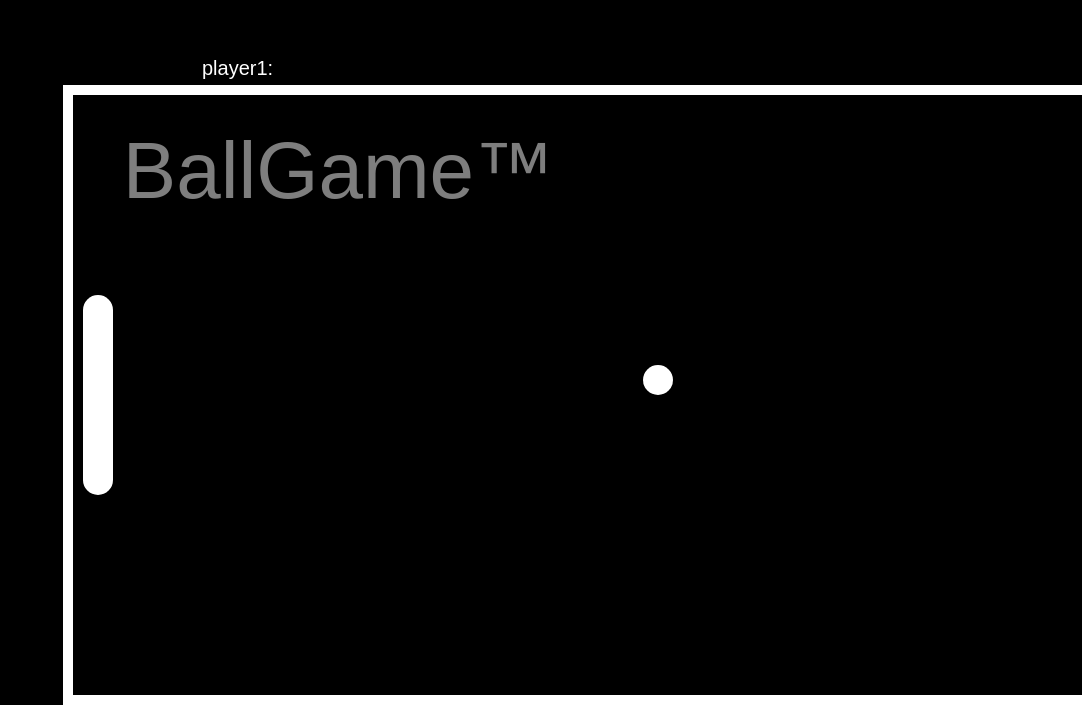
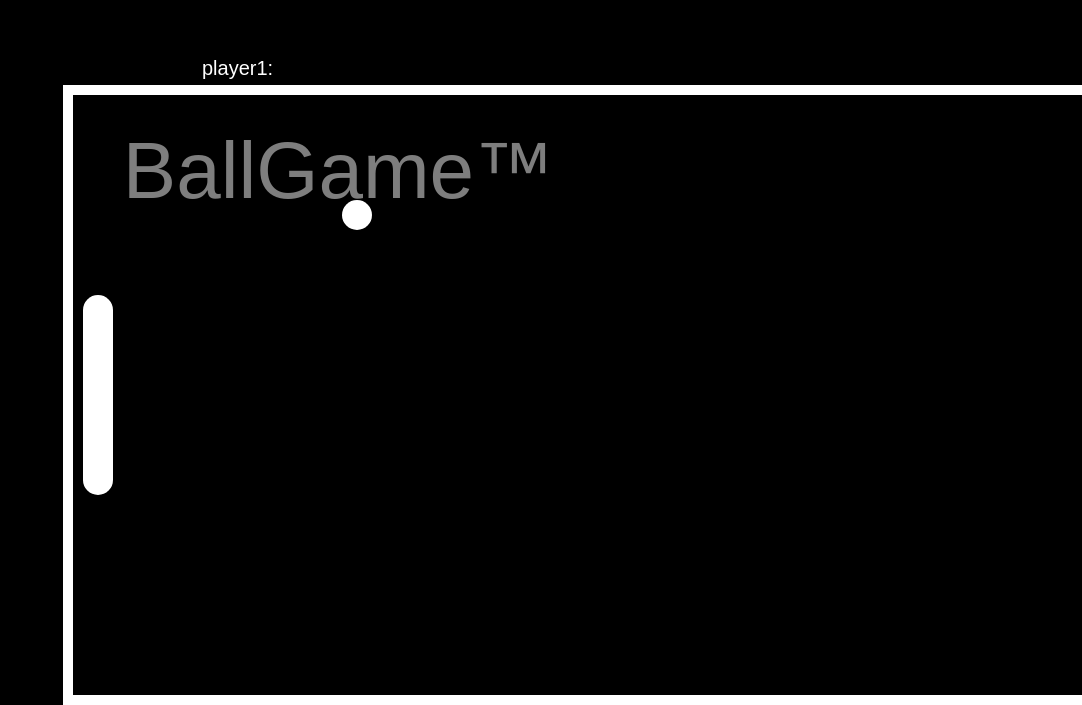
Before and after one commit to HaykTsh/HaykTsh.github.io, a plain HTML site: page projects/Pong/index.html in a window 1280 px wide. Shown: the part 123-828 px from the top of the page, without its empty margins (198-1280 px from the left). Drawn offline with Linux system fonts and the light colour scheme.

Commit message:
pongball

```diff
--- a/projects/Pong/index.html
+++ b/projects/Pong/index.html
@@ -16,8 +16,8 @@
     <div id="score2" class="score">player2:</div>
 
     <div id='board'>
+      <div id='title'>BallGame&trade;</div>
       <div id="ball"></div>
-      <div id='title'>BallGame&trade;</div>
       <div id='paddleL' class="paddle"></div>
       <div id='paddleR' class="paddle"></div>
       <div id='scoreL' class="score"></div>
--- a/projects/Pong/index.js
+++ b/projects/Pong/index.js
@@ -45,12 +45,13 @@ function runProgram(){
   var paddleL = createItem(10, 200, 0, 0, "paddleL");
   var paddleR = createItem(BOARD_WIDTH - $("#paddleR").width - 10, 200, 0, 0, "paddleR");
 
-  var ball = createItem(BOARD_HEIGHT/2, BOARD_HEIGHT/2, 0, 0, "ball");
+  var ball = createItem(BOARD_WIDTH/2, BOARD_HEIGHT/2, 0, 0, "ball");
 
   // one-time setup
   let interval = setInterval(newFrame, FRAMES_PER_SECOND_INTERVAL);   // execute newFrame every 0.0166 seconds (60 Frames per second)
   $(document).on('keydown', hKeyDown);                           // change 'eventType' to the type of event you want to handle
   $(document).on('keyup', hKeyUp);
+  startBall();
 
   ////////////////////////////////////////////////////////////////////////////////
   ///////////////////////// CORE LOGIC ///////////////////////////////////////////
@@ -65,6 +66,9 @@ function runProgram(){
 
     reposPaddle();
     restrictPaddle();
+
+    reposBall();
+    restrictBall();
   }
 
   /*
@@ -157,9 +161,34 @@ function runProgram(){
     }
   }
 
+  function reposBall() {
+
+    ball.x += ball.sX;
+    ball.y += ball.sY;
+
+    $("#" + ball.id).css("top", ball.y);
+    $("#" + ball.id).css("left", ball.x);
+  }
+
+  function restrictBall() {
+
+    if(ball.y + ball.h > BOARD_HEIGHT || ball.y < 1) {
+
+      ball.sY *= -1;
+    }
+    if(ball.x + ball.h > BOARD_WIDTH || ball.x < 1) {
+
+      ball.sX *= -1;
+    }
+  }
+
   function startBall() {
 
+    var ranNumX = (Math.random() * 5 + 2) * (Math.random() > 0.5 ? -1 : 1);
+    var ranNumY = (Math.random() * 5 + 2) * (Math.random() > 0.5 ? -1 : 1);
 
+    ball.sX = ranNumX;
+    ball.sY = ranNumY;
   }
 
 
```
